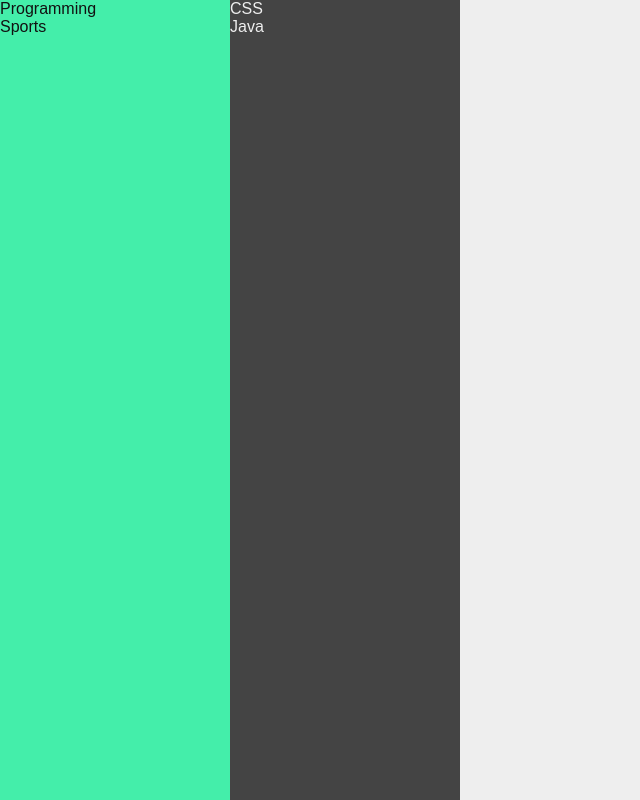
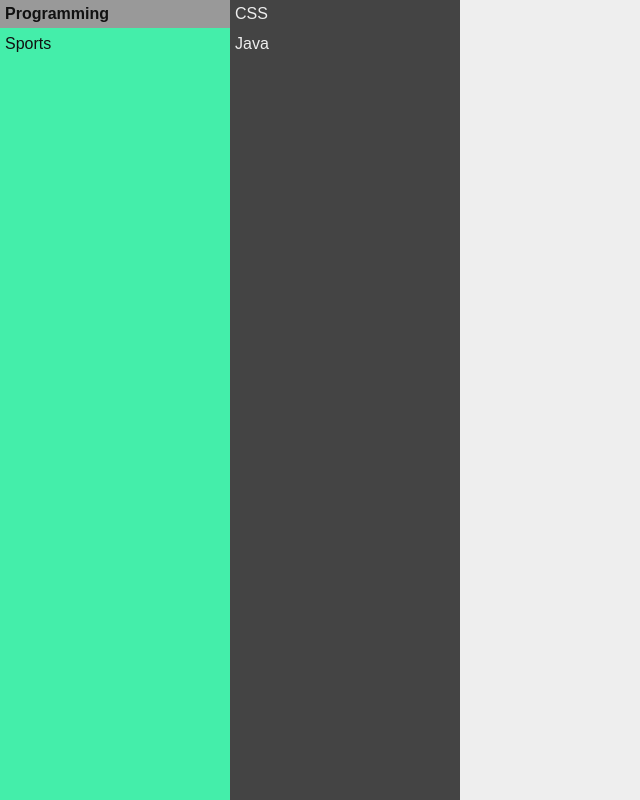
Before and after one commit to Luftare/Backlog, a React (Create React App) app in the folder client/: page / in a window 1280 px wide. Both pictures are taken after a click on the item "Programming". Shown: the whole page, without its empty margins (0-640 px from the left). Built offline with nearby package versions, Linux system fonts and the light colour scheme.

Commit message:
Highlight active category selections

```diff
--- a/client/src/App.css
+++ b/client/src/App.css
@@ -45,3 +45,17 @@ html, body {
   padding: 0;
   margin: 0;
 }
+
+.category__item {
+  padding: 5px;
+  margin-bottom: 2px;
+  cursor: pointer;
+}
+
+.category__item:hover {
+  background-color: #999;
+}
+
+.category__item--active {
+  font-weight: bold;
+}
--- a/client/src/backlog/Backlog.js
+++ b/client/src/backlog/Backlog.js
@@ -39,8 +39,8 @@ class Backlog extends Component {
   render() {
     return (
       <div className="l-wrapper">
-        <Epics epics={this.state.epics} selectEpic={this.selectEpic}></Epics>
-        <Topics topics={this.state.topics} selectTopic={this.selectTopic}></Topics>
+        <Epics epics={this.state.epics} selectedEpic={this.state.selectedEpic} selectEpic={this.selectEpic}></Epics>
+        <Topics topics={this.state.topics} selectedTopic={this.state.selectedTopic} selectTopic={this.selectTopic}></Topics>
         <Details topic={this.state.selectedTopic}></Details>
       </div>
     );
--- a/client/src/backlog/epics/Epic.js
+++ b/client/src/backlog/epics/Epic.js
@@ -1,8 +1,9 @@
 import React from 'react';
 
-const Epic = ({epic, selectEpic}) => {
+const Epic = ({epic, selectEpic, selectedEpic}) => {
+  const classes = "category__item " + (selectedEpic && selectedEpic.name === epic.name? "category__item--active" : "");
   return (
-    <li onClick={e => selectEpic(epic)}>{epic.name}</li>
+    <li className={classes} onClick={e => selectEpic(epic)}>{epic.name}</li>
   );
 };
 
--- a/client/src/backlog/epics/Epics.js
+++ b/client/src/backlog/epics/Epics.js
@@ -1,12 +1,12 @@
 import React from 'react';
 import Epic from './Epic';
 
-const Epics = ({epics, selectEpic}) => {
+const Epics = ({epics, selectEpic, selectedEpic}) => {
   return (
     <div className="l-container l-container--narrow l-container--accent">
       <ul className="category">
       {epics.map(epic => {
-        return <Epic key={epic.name} selectEpic={selectEpic} epic={epic}></Epic>;
+        return <Epic key={epic.name} selectEpic={selectEpic} selectedEpic={selectedEpic} epic={epic}></Epic>;
       })}
       </ul>
     </div>
--- a/client/src/backlog/topics/Topic.js
+++ b/client/src/backlog/topics/Topic.js
@@ -1,8 +1,9 @@
 import React from 'react';
 
-const Topic = ({topic, selectTopic}) => {
+const Topic = ({topic, selectTopic, selectedTopic}) => {
+  const classes = "category__item " + (selectedTopic && selectedTopic.name === topic.name? "category__item--active" : "");
   return (
-    <li onClick={e => selectTopic(topic)}>{topic.name}</li>
+    <li className={classes} onClick={e => selectTopic(topic)}>{topic.name}</li>
   );
 };
 
--- a/client/src/backlog/topics/Topics.js
+++ b/client/src/backlog/topics/Topics.js
@@ -1,12 +1,12 @@
 import React from "react";
 import Topic from './Topic';
 
-const Topics = ({topics, selectTopic}) => {
+const Topics = ({topics, selectTopic, selectedTopic}) => {
     return (
       <div className="l-container l-container--narrow l-container--dark">
         <ul className="category">
         {topics.map(topic => {
-          return <Topic key={topic.name} selectTopic={selectTopic} topic={topic}></Topic>;
+          return <Topic key={topic.name} selectedTopic={selectedTopic} selectTopic={selectTopic} topic={topic}></Topic>;
         })}
         </ul>
       </div>
```
